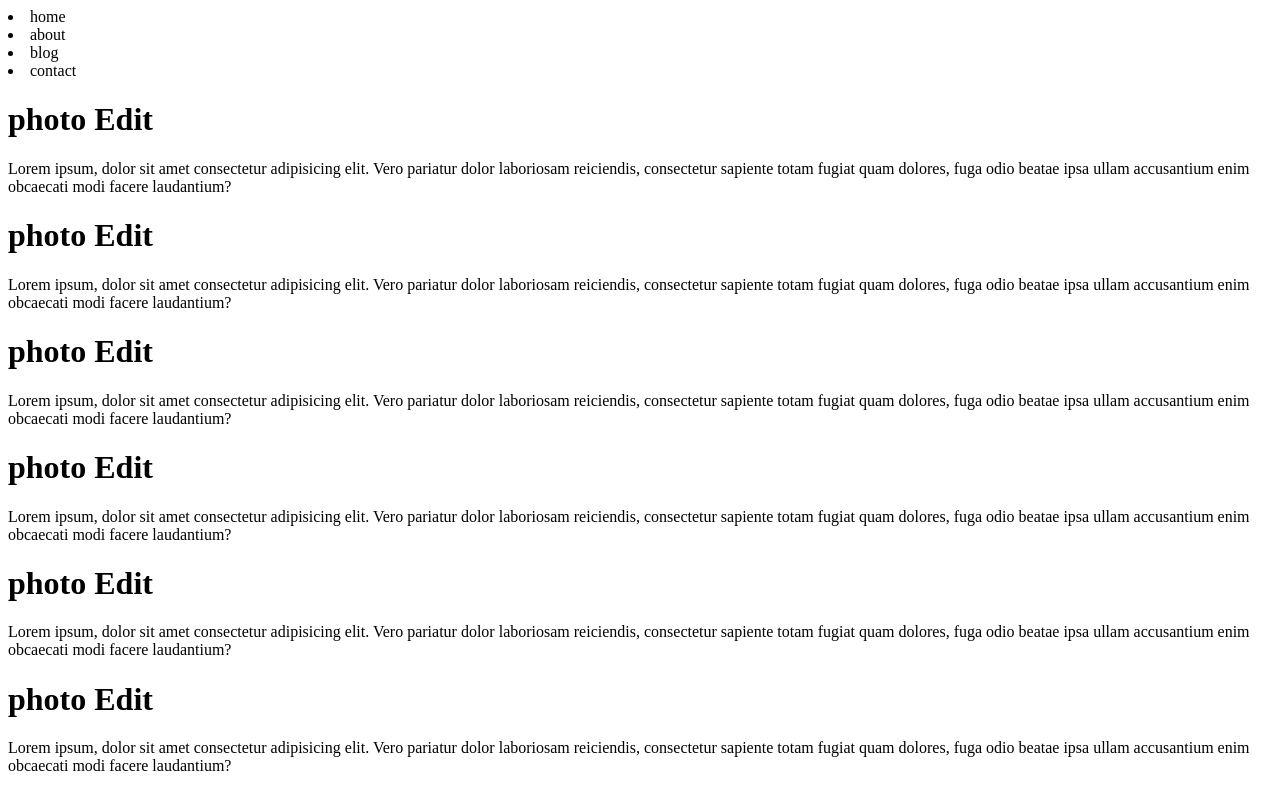
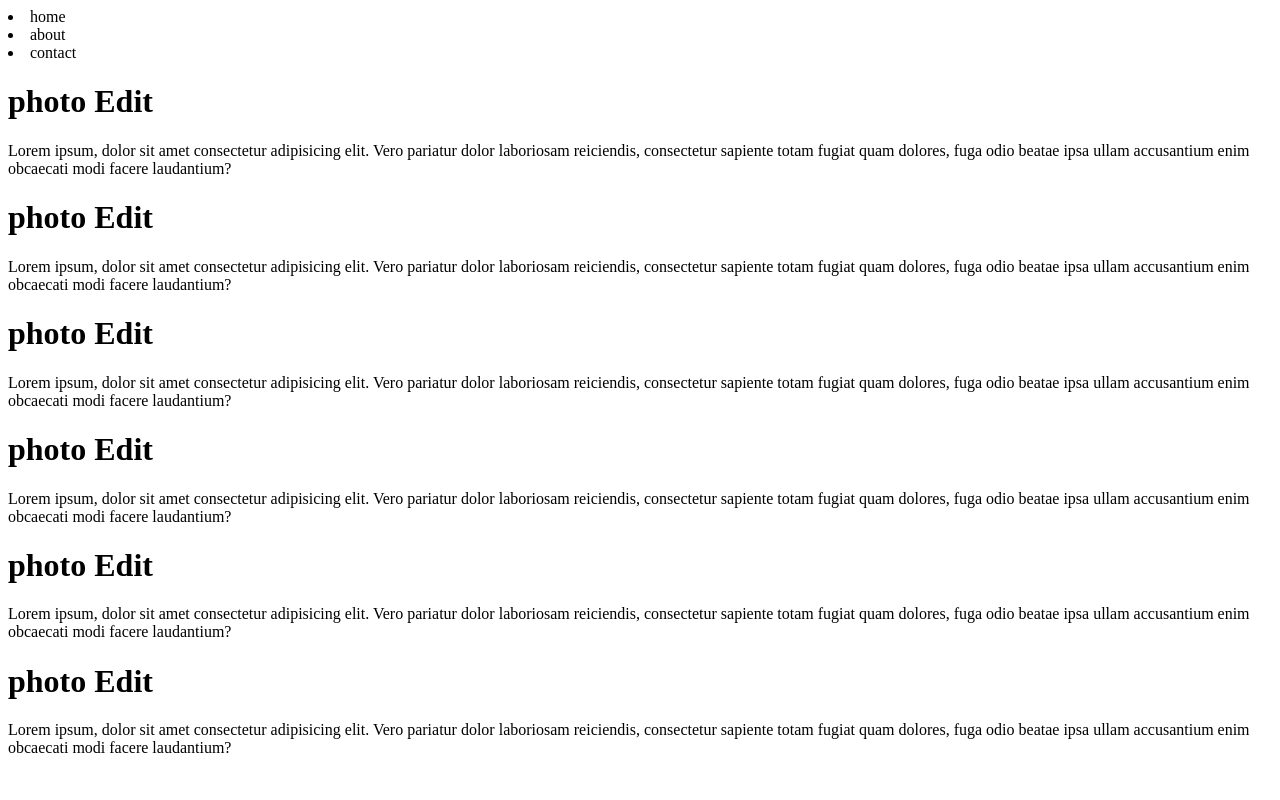
Before and after one commit to Samirun-Shuvo/my-app, a plain HTML site: page index.html in a window 1280 px wide. Drawn offline with Linux system fonts and the light colour scheme.

Commit message:
menu update

```diff
--- a/index.html
+++ b/index.html
@@ -12,7 +12,7 @@
         <div class="header">
             <li>home</li>
             <li>about</li>
-            <li>blog</li>
+            <!-- <li>blog</li> -->
             <li>contact</li>
         </div>
 
```
